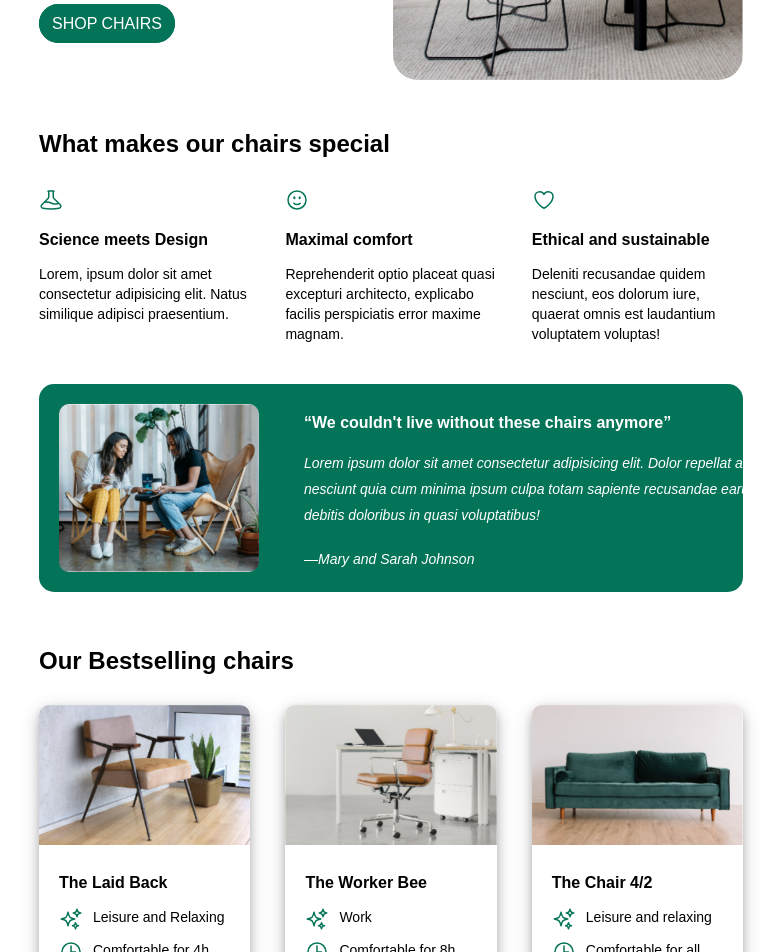
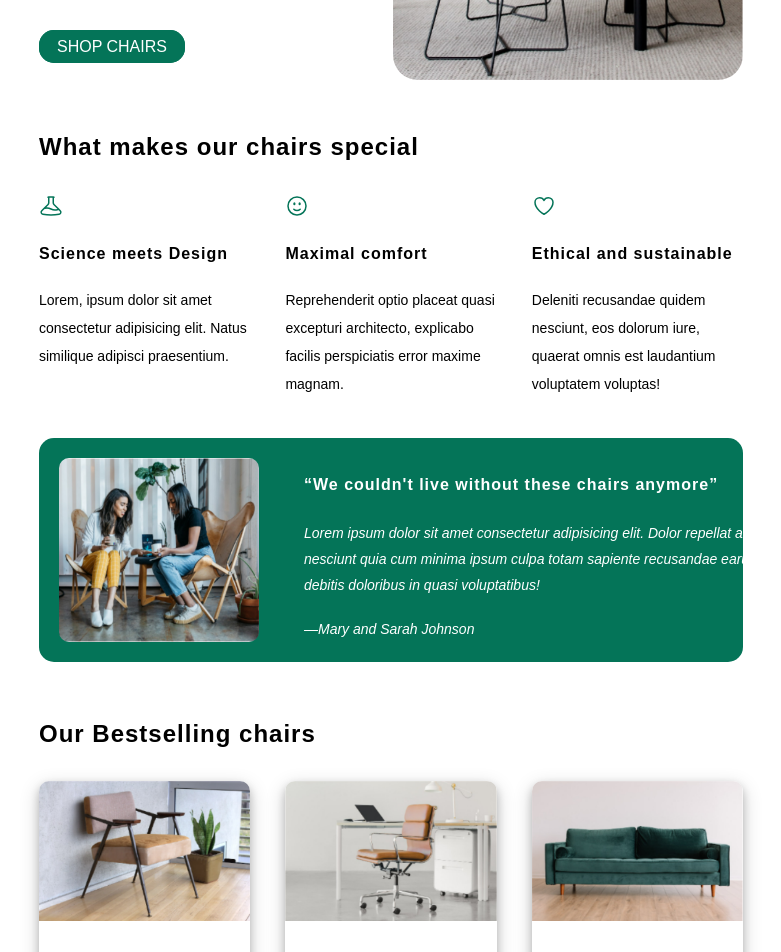
Before and after one commit to bijiraju/CHAIR-TEMPLATE, a plain HTML site: page index.html in a window 1280 px wide. Shown: the part 320-1272 px from the top of the page, without its empty margins (249-1030 px from the left). Drawn offline with Linux system fonts and the light colour scheme.

Commit message:
changed style

```diff
--- a/css/style.css
+++ b/css/style.css
@@ -20,17 +20,23 @@
     width: 350px;
     border-radius: 25px;
 }
+h1,
+h2,
+h4 {
+    line-height: 34px;
+    letter-spacing: 1px;
+}
 p {
     font-size: 14px;
-    line-height: 20px;
+    line-height: 28px;
 }
 .top-content a {
     border: solid #047458;
-    border-radius: 20px;
+    border-radius: 15px;
     background-color: #047458;
-    padding: 8px 10px;
+    padding: 5px 15px;
     text-decoration: none;
-    color: white;
+    color: #ffffff;
 }
 .top-content-left {
     width: 45%;
@@ -99,6 +105,7 @@ p {
 }
 .best-selling h4 {
     padding-bottom: 10px;
+    letter-spacing: 1px;
 }
 .best-selling-content {
     width: 30%;
@@ -113,7 +120,7 @@ p {
 .addtocart {
     padding: 20px;
     display: flex;
-    justify-content: flex-start;
+    justify-content: space-between;
     flex-wrap: wrap;
     gap: 25px;
 }
```
